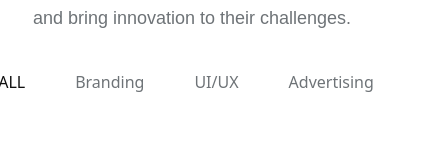
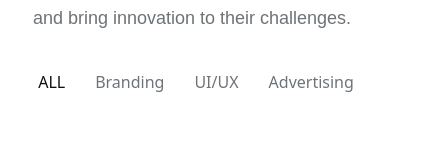
Before and after one commit to Shubhamsadhu02/DBU, a Next.js app: page /projects in a window 390 px wide. Shown: the part 431-591 px from the top of the page, 424 px wide, since content can reach past the window. Built offline with nearby package versions, Linux system fonts and the light colour scheme; a web font is replaced by a local one.

Commit message:
responsice css updated

```diff
--- a/styles/globals.css
+++ b/styles/globals.css
@@ -1520,4 +1520,8 @@ footer .copyright p {
     {
         width: 360px;
     }
-}
+    .crafting ul li a
+    {
+        margin-right: 30px;
+    }
+}
```
